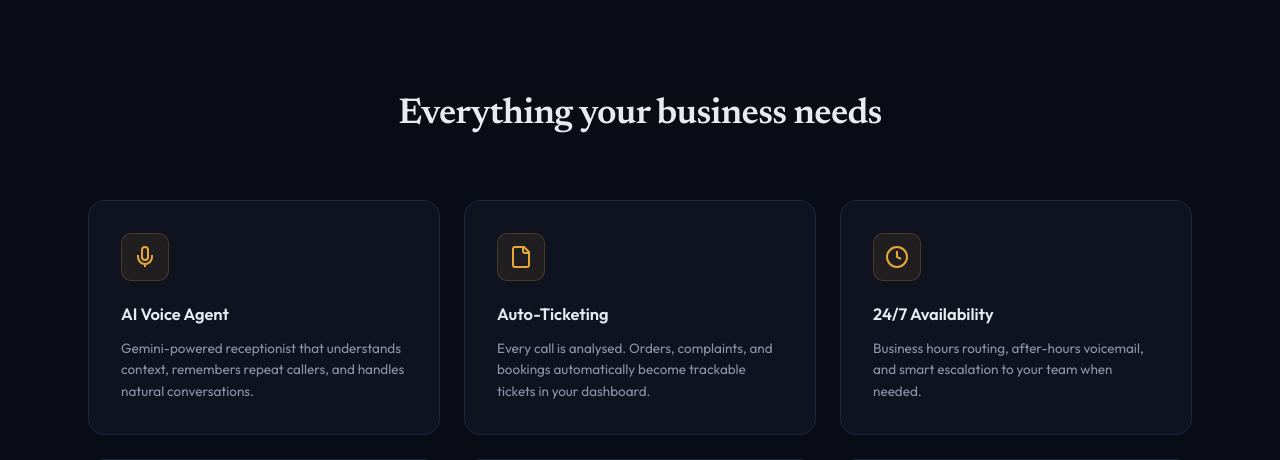
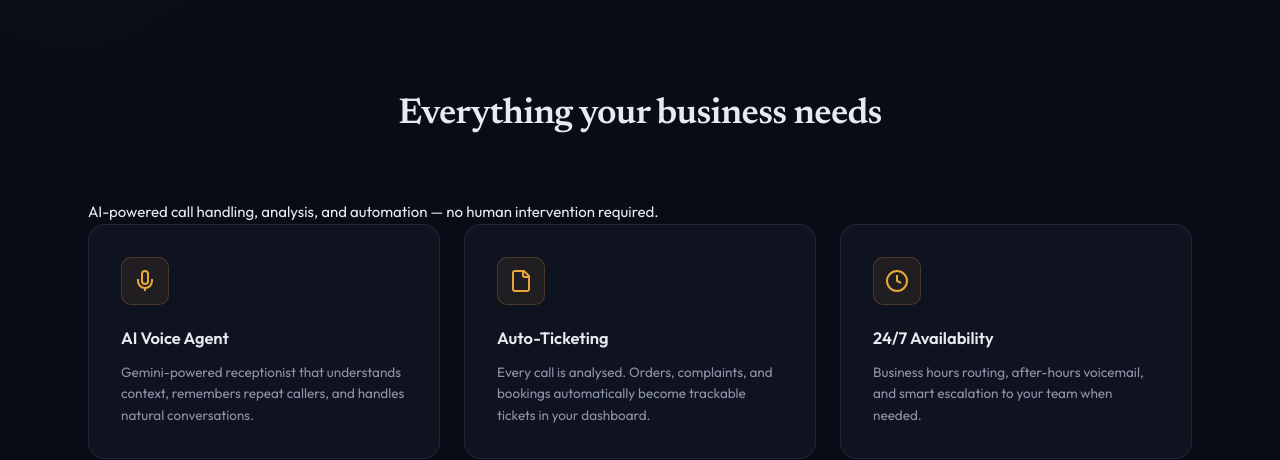
Before and after one commit to kanchang12/receptionistserviceleeds, a Flask app: page / in a window 1280 px wide. Shown: the part 653-1113 px from the top of the page. Run offline with Flask 3, Linux system fonts and the light colour scheme; some libraries are stand-ins or nearby versions.

Commit message:
Update landing.html

```diff
--- a/templates/public/landing.html
+++ b/templates/public/landing.html
@@ -2,6 +2,9 @@
 {% block title %}VoiceBot — AI Receptionist for Your Business{% endblock %}
 {% block body_class %}landing-body{% endblock %}
 {% block body %}
+
+<div class="landing-bg-orb landing-bg-orb-1" style="position:fixed;top:-10%;right:-5%;width:500px;height:500px;background:rgba(232,168,56,0.04);border-radius:50%;filter:blur(100px);pointer-events:none;z-index:0;"></div>
+<div class="landing-bg-orb landing-bg-orb-2" style="position:fixed;bottom:10%;left:-10%;width:400px;height:400px;background:rgba(66,165,245,0.03);border-radius:50%;filter:blur(100px);pointer-events:none;z-index:0;"></div>
 
 <nav class="landing-nav">
     <div class="landing-brand"><span class="brand-dot"></span> VoiceBot</div>
@@ -23,8 +26,11 @@
     </div>
 </section>
 
+<div class="hero-divider"></div>
+
 <section class="features-section" id="features">
     <h2>Everything your business needs</h2>
+    <p class="features-subtitle">AI-powered call handling, analysis, and automation — no human intervention required.</p>
     <div class="features-grid">
         <div class="feature-card">
             <div class="feature-icon">
```
